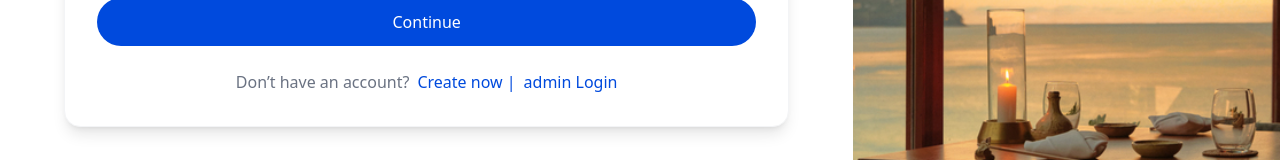
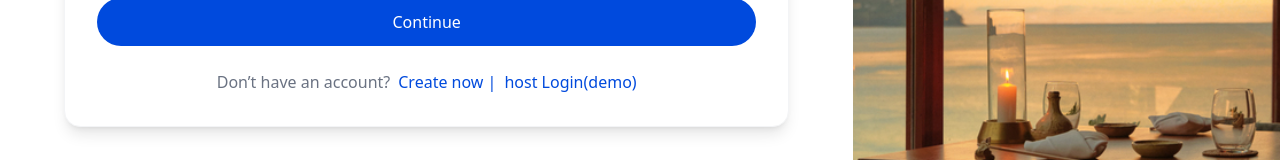
Before and after one commit to Robinsrk07/zomesstay, a React (Vite) app in the folder zomes_stay/: page / in a window 1280 px wide. Shown: the part 462-622 px from the top of the page. Built offline with nearby package versions, Linux system fonts and the light colour scheme.

Commit message:
Update LoginPage.jsx

```diff
--- a/zomes_stay/src/pages/LoginPage.jsx
+++ b/zomes_stay/src/pages/LoginPage.jsx
@@ -52,8 +52,8 @@ const LoginPage = () => {
               <Link to="/signup" className="text-[#004ADD] font-medium">
                 Create now |
               </Link>
-              <Link to="/admin" className="text-[#004ADD] font-medium">
-                admin Login
+              <Link to="/host" className="text-[#004ADD] font-medium">
+                host Login(demo)
               </Link>
 
             </p>
```
